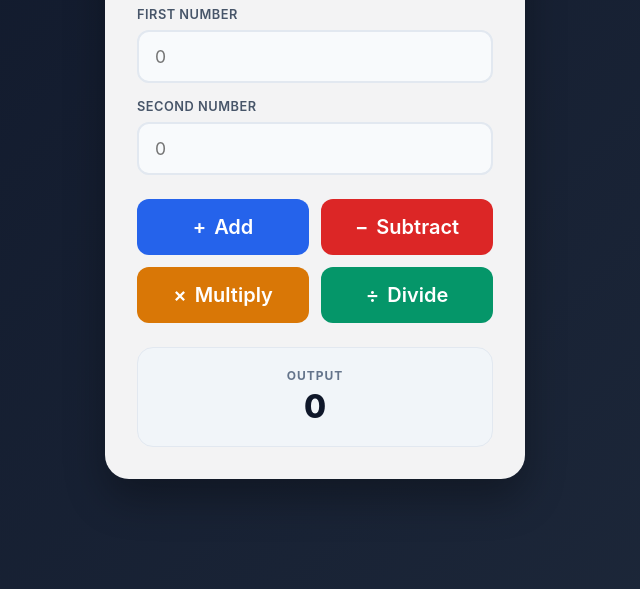
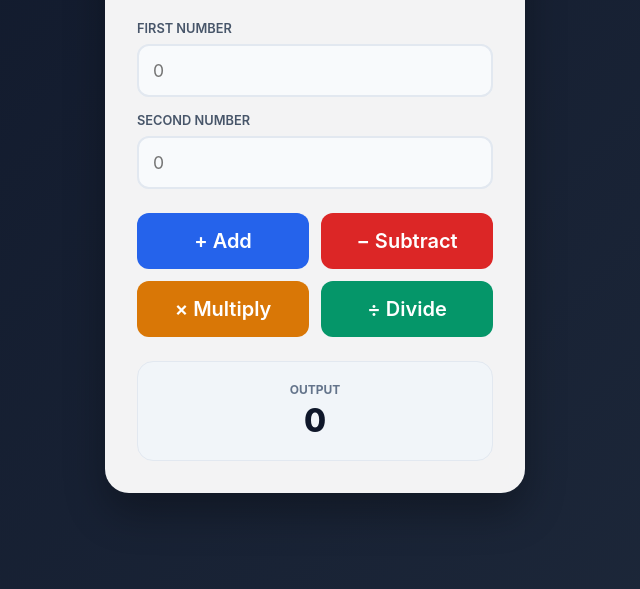
Before and after one commit to Ashenafig19/My-Math, a plain HTML site: page index.html in a window 1280 px wide. Shown: the part 211-800 px from the top of the page, without its empty margins (325-965 px from the left). Drawn offline with Linux system fonts and the light colour scheme.

Commit message:
Update index.html

```diff
--- a/index.html
+++ b/index.html
@@ -3,151 +3,31 @@
 <head>
   <meta charset="UTF-8">
   <meta name="viewport" content="width=device-width, initial-scale=1.0">
-  <title>Modern Math Calculator</title>
+  <title>Math Studio - Calculator</title>
   <style>
-    * {
-      box-sizing: border-box;
-      margin: 0;
-      padding: 0;
-      font-family: -apple-system, BlinkMacSystemFont, "Segoe UI", Roboto, Helvetica, Arial, sans-serif;
-    }
-
-    body {
-      background: linear-gradient(135deg, #0f172a 0%, #1e293b 100%);
-      display: flex;
-      justify-content: center;
-      align-items: center;
-      min-height: 100dvh;
-      padding: 20px;
-    }
-
-    .calculator-card {
-      background: rgba(255, 255, 255, 0.95);
-      backdrop-filter: blur(10px);
-      padding: 32px;
-      border-radius: 24px;
-      box-shadow: 0 20px 40px rgba(0, 0, 0, 0.3);
-      width: 100%;
-      max-width: 420px;
-    }
-
-    .header {
-      text-align: center;
-      margin-bottom: 24px;
-    }
-
-    .header h1 {
-      font-size: 1.6rem;
-      font-weight: 700;
-      color: #0f172a;
-      letter-spacing: -0.5px;
-    }
-
-    .header p {
-      font-size: 0.875rem;
-      color: #64748b;
-      margin-top: 4px;
-    }
-
-    .input-group {
-      margin-bottom: 16px;
-    }
-
-    label {
-      display: block;
-      font-size: 0.8rem;
-      font-weight: 600;
-      text-transform: uppercase;
-      letter-spacing: 0.5px;
-      color: #475569;
-      margin-bottom: 8px;
-    }
-
-    input {
-      width: 100%;
-      padding: 14px 16px;
-      font-size: 1.1rem;
-      border: 2px solid #e2e8f0;
-      border-radius: 12px;
-      outline: none;
-      background: #f8fafc;
-      transition: all 0.2s ease;
-    }
-
-    input:focus {
-      border-color: #3b82f6;
-      background: #ffffff;
-      box-shadow: 0 0 0 4px rgba(59, 130, 246, 0.15);
-    }
-
-    .grid-operators {
-      display: grid;
-      grid-template-columns: repeat(2, 1fr);
-      gap: 12px;
-      margin: 24px 0;
-    }
-
-    button {
-      padding: 16px;
-      font-size: 1.25rem;
-      font-weight: 600;
-      border: none;
-      border-radius: 12px;
-      cursor: pointer;
-      min-height: 52px;
-      display: flex;
-      align-items: center;
-      justify-content: center;
-      gap: 8px;
-      transition: all 0.15s ease;
-      color: white;
-    }
-
-    button:active {
-      transform: scale(0.96);
-    }
-
+    * { box-sizing: border-box; margin: 0; padding: 0; font-family: -apple-system, BlinkMacSystemFont, "Segoe UI", Roboto, sans-serif; }
+    body { background: linear-gradient(135deg, #0f172a 0%, #1e293b 100%); display: flex; justify-content: center; align-items: center; min-height: 100dvh; padding: 20px; }
+    .calculator-card { background: rgba(255, 255, 255, 0.95); backdrop-filter: blur(10px); padding: 32px; border-radius: 24px; box-shadow: 0 20px 40px rgba(0,0,0,0.3); width: 100%; max-width: 420px; }
+    .header { text-align: center; margin-bottom: 24px; }
+    .header h1 { font-size: 1.6rem; color: #0f172a; }
+    .header p { font-size: 0.875rem; color: #64748b; margin-top: 4px; }
+    .nav-link { display: inline-block; margin-top: 10px; color: #2563eb; font-weight: 600; text-decoration: none; font-size: 0.9rem; }
+    .nav-link:hover { text-decoration: underline; }
+    .input-group { margin-bottom: 16px; }
+    label { display: block; font-size: 0.8rem; font-weight: 600; text-transform: uppercase; color: #475569; margin-bottom: 8px; }
+    input { width: 100%; padding: 14px; font-size: 1.1rem; border: 2px solid #e2e8f0; border-radius: 12px; outline: none; background: #f8fafc; }
+    input:focus { border-color: #3b82f6; background: #fff; }
+    .grid-operators { display: grid; grid-template-columns: repeat(2, 1fr); gap: 12px; margin: 24px 0; }
+    button { padding: 16px; font-size: 1.25rem; font-weight: 600; border: none; border-radius: 12px; cursor: pointer; min-height: 52px; color: white; transition: transform 0.1s; }
+    button:active { transform: scale(0.96); }
     .btn-add { background-color: #2563eb; }
-    .btn-add:hover { background-color: #1d4ed8; }
-
     .btn-sub { background-color: #dc2626; }
-    .btn-sub:hover { background-color: #b91c1c; }
-
     .btn-mul { background-color: #d97706; }
-    .btn-mul:hover { background-color: #b45309; }
-
     .btn-div { background-color: #059669; }
-    .btn-div:hover { background-color: #047857; }
-
-    .result-card {
-      background: #f1f5f9;
-      border: 1px solid #e2e8f0;
-      border-radius: 16px;
-      padding: 20px;
-      text-align: center;
-      transition: all 0.2s ease;
-    }
-
-    .result-label {
-      font-size: 0.75rem;
-      text-transform: uppercase;
-      letter-spacing: 1px;
-      font-weight: 700;
-      color: #64748b;
-    }
-
-    .result-value {
-      font-size: 2rem;
-      font-weight: 800;
-      color: #0f172a;
-      margin-top: 4px;
-      word-break: break-word;
-    }
-
-    .error-text {
-      color: #dc2626 !important;
-      font-size: 1.1rem !important;
-    }
+    .result-card { background: #f1f5f9; border: 1px solid #e2e8f0; border-radius: 16px; padding: 20px; text-align: center; }
+    .result-label { font-size: 0.75rem; text-transform: uppercase; font-weight: 700; color: #64748b; }
+    .result-value { font-size: 2rem; font-weight: 800; color: #0f172a; margin-top: 4px; }
+    .error-text { color: #dc2626 !important; font-size: 1.1rem !important; }
   </style>
 </head>
 <body>
@@ -156,6 +36,7 @@
     <div class="header">
       <h1>Math Studio</h1>
       <p>Select an operation to calculate</p>
+      <a href="history.html" class="nav-link">📜 View Calculation History →</a>
     </div>
 
     <div class="input-group">
@@ -169,10 +50,10 @@
     </div>
 
     <div class="grid-operators">
-      <button class="btn-add" onclick="calculate('+')"><span>+</span> Add</button>
-      <button class="btn-sub" onclick="calculate('-')"><span>−</span> Subtract</button>
-      <button class="btn-mul" onclick="calculate('*')"><span>×</span> Multiply</button>
-      <button class="btn-div" onclick="calculate('/')"><span>÷</span> Divide</button>
+      <button class="btn-add" onclick="calculate('+')">+ Add</button>
+      <button class="btn-sub" onclick="calculate('-')">− Subtract</button>
+      <button class="btn-mul" onclick="calculate('*')">× Multiply</button>
+      <button class="btn-div" onclick="calculate('/')">÷ Divide</button>
     </div>
 
     <div class="result-card">
@@ -186,7 +67,6 @@
       const v1 = parseFloat(document.getElementById('num1').value);
       const v2 = parseFloat(document.getElementById('num2').value);
       const resEl = document.getElementById('result');
-
       resEl.classList.remove('error-text');
 
       if (isNaN(v1) || isNaN(v2)) {
@@ -196,10 +76,11 @@
       }
 
       let res;
+      let symbol = op;
       switch (op) {
         case '+': res = v1 + v2; break;
         case '-': res = v1 - v2; break;
-        case '*': res = v1 * v2; break;
+        case '*': res = v1 * v2; symbol = '×'; break;
         case '/':
           if (v2 === 0) {
             resEl.textContent = 'Cannot divide by 0';
@@ -207,13 +88,22 @@
             return;
           }
           res = v1 / v2;
+          symbol = '÷';
           break;
       }
 
-      // Round long decimal floats cleanly to 4 places maximum
-      resEl.textContent = Number.isInteger(res) ? res : Number(res.toFixed(4));
+      const finalRes = Number.isInteger(res) ? res : Number(res.toFixed(4));
+      resEl.textContent = finalRes;
+
+      // Save to localStorage
+      saveHistory(`${v1} ${symbol} ${v2} = ${finalRes}`);
+    }
+
+    function saveHistory(entry) {
+      const history = JSON.parse(localStorage.getItem('math_history') || '[]');
+      history.unshift({ entry, timestamp: new Date().toLocaleTimeString() });
+      localStorage.setItem('math_history', JSON.stringify(history.slice(0, 50))); // Keep last 50 entries
     }
   </script>
-
 </body>
 </html>
```
